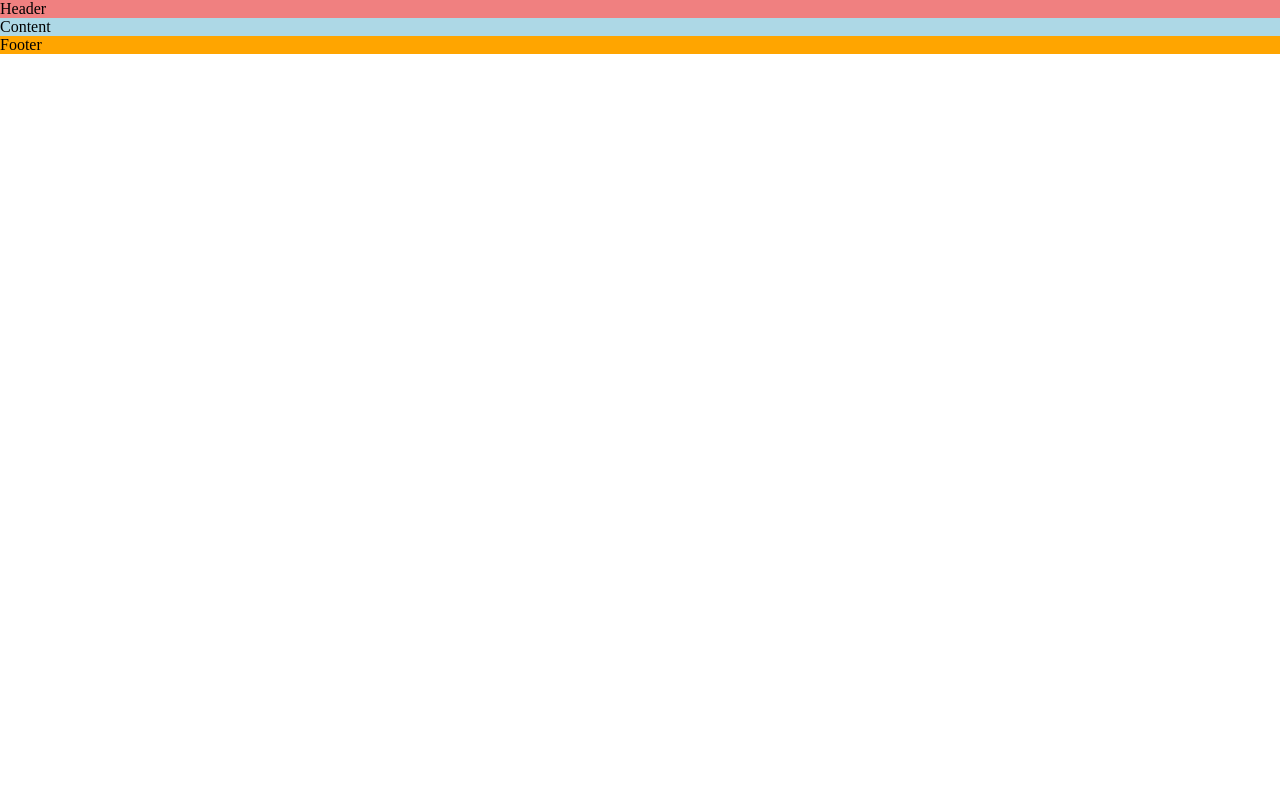
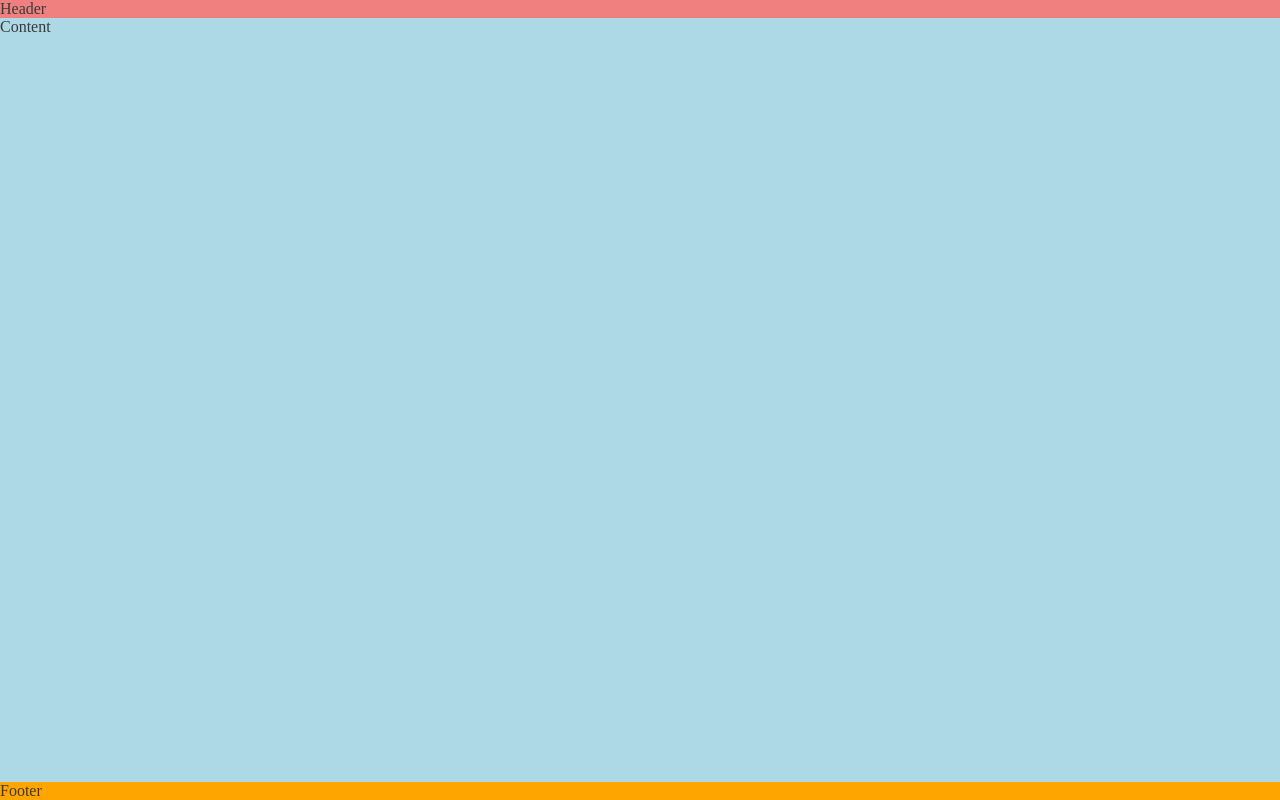
Before and after one commit to rustycrow/love-running-walkthrough, a plain HTML site: page index.html in a window 1280 px wide. Drawn offline with Linux system fonts and the light colour scheme.

Commit message:
Push footer down using flex styles

```diff
--- a/assets/css/style.css
+++ b/assets/css/style.css
@@ -3,6 +3,15 @@
     padding: 0;
     margin: 0;
     box-sizing: border-box;
+}
+
+/* General Styles */
+body {
+    min-height: 100vh;
+    display: flex;
+    flex-direction: column;
+    /* Generic Project Syles */
+    color: #3a3a3a
 }
 
 
@@ -15,6 +24,8 @@ header {
 /* Main */
 main {
     background-color: lightblue;
+    /* Make main element take up any surplus space to push footer down */
+    flex: 1 0 auto;
 }
 
 /* Footer */
```
Also changed, not shown: index.html (+2 -2 lines).
